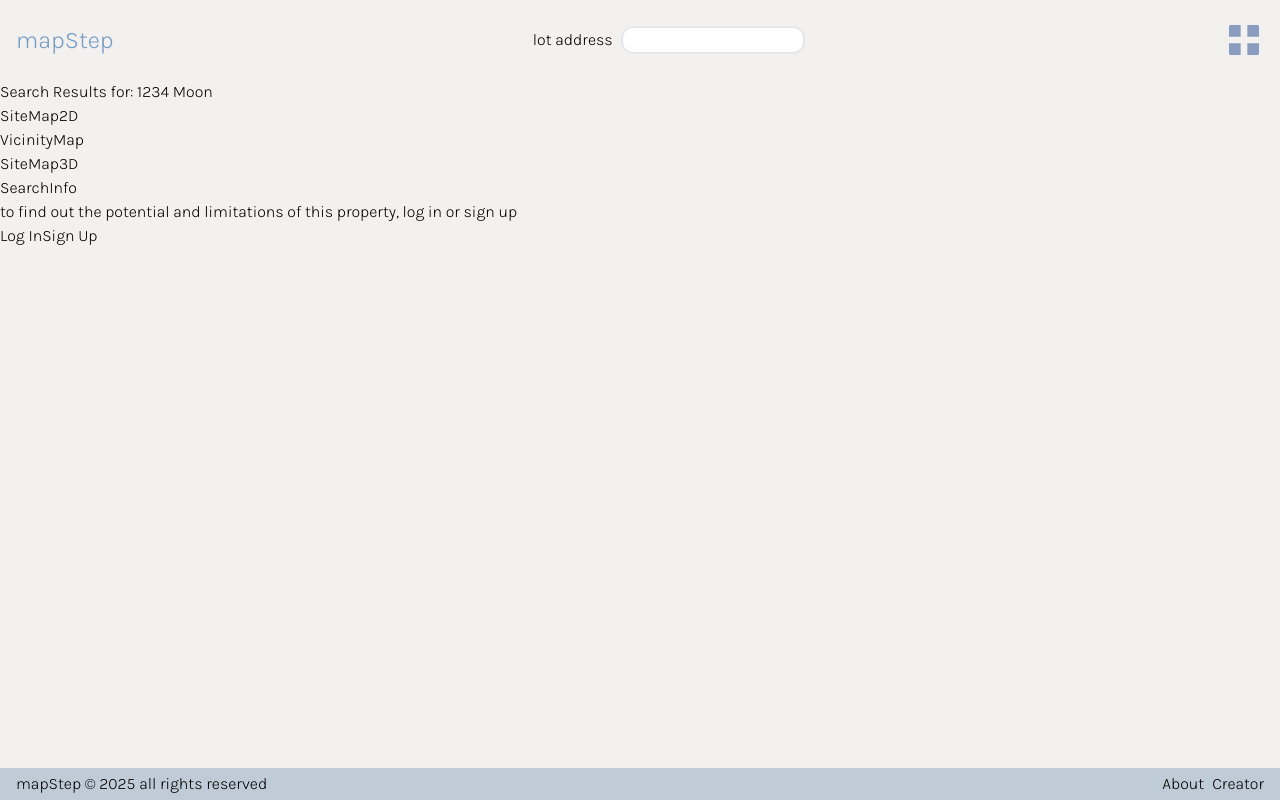
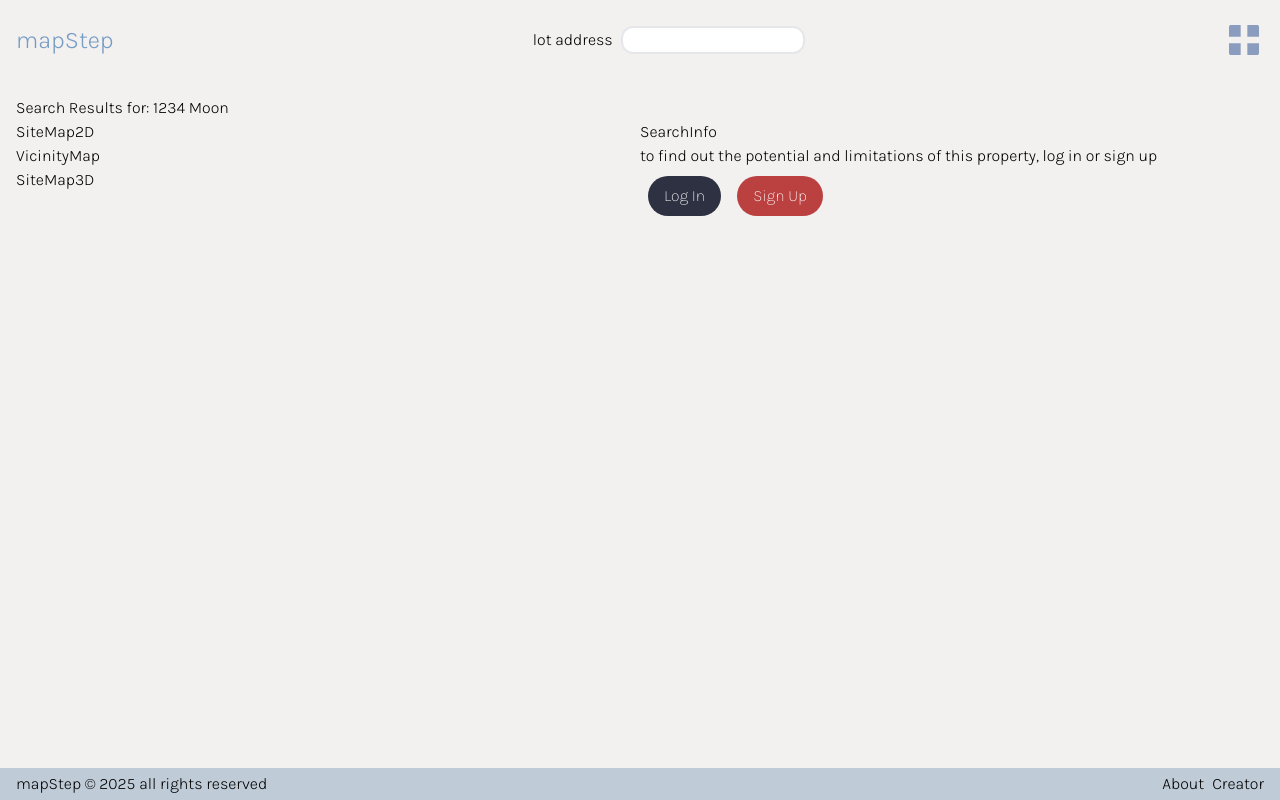
Before and after one commit to realpolya/frontend-mapstep, a React (Vite) app: page /result in a window 1280 px wide. Built offline with nearby package versions, Linux system fonts and the light colour scheme; no server answers.

Commit message:
create dummy data, css for buttons

```diff
--- a/src/pages/SearchResult.jsx
+++ b/src/pages/SearchResult.jsx
@@ -41,10 +41,11 @@ const SearchResult = () => {
 
     return (
         <SearchContext.Provider value={searchObject}>
-            <div>
+            <div className="flex flex-col p-4">
 
                 <h1>Search Results for: {address}</h1>
-                <div className="div-search-maps">
+                <div className='flex flex-row'>
+                    <div className="div-search-maps w-1/2">
                         <SiteMap2D />
                         <VicinityMap />
                         <SiteMap3D />
@@ -54,8 +55,9 @@ const SearchResult = () => {
                         <div>
                             <p>to find out the potential and limitations of this property, log in or sign up</p>
                             <div>
-                            <button>Log In</button>
-                            <button>Sign Up</button>
+                                <button className="round-button">Log In</button>
+                                <button className="round-button red-button">Sign Up</button>
+                            </div>
                         </div>
                     </div>
                 </div>
```
Lines whose indentation alone changed are shown as unchanged.
